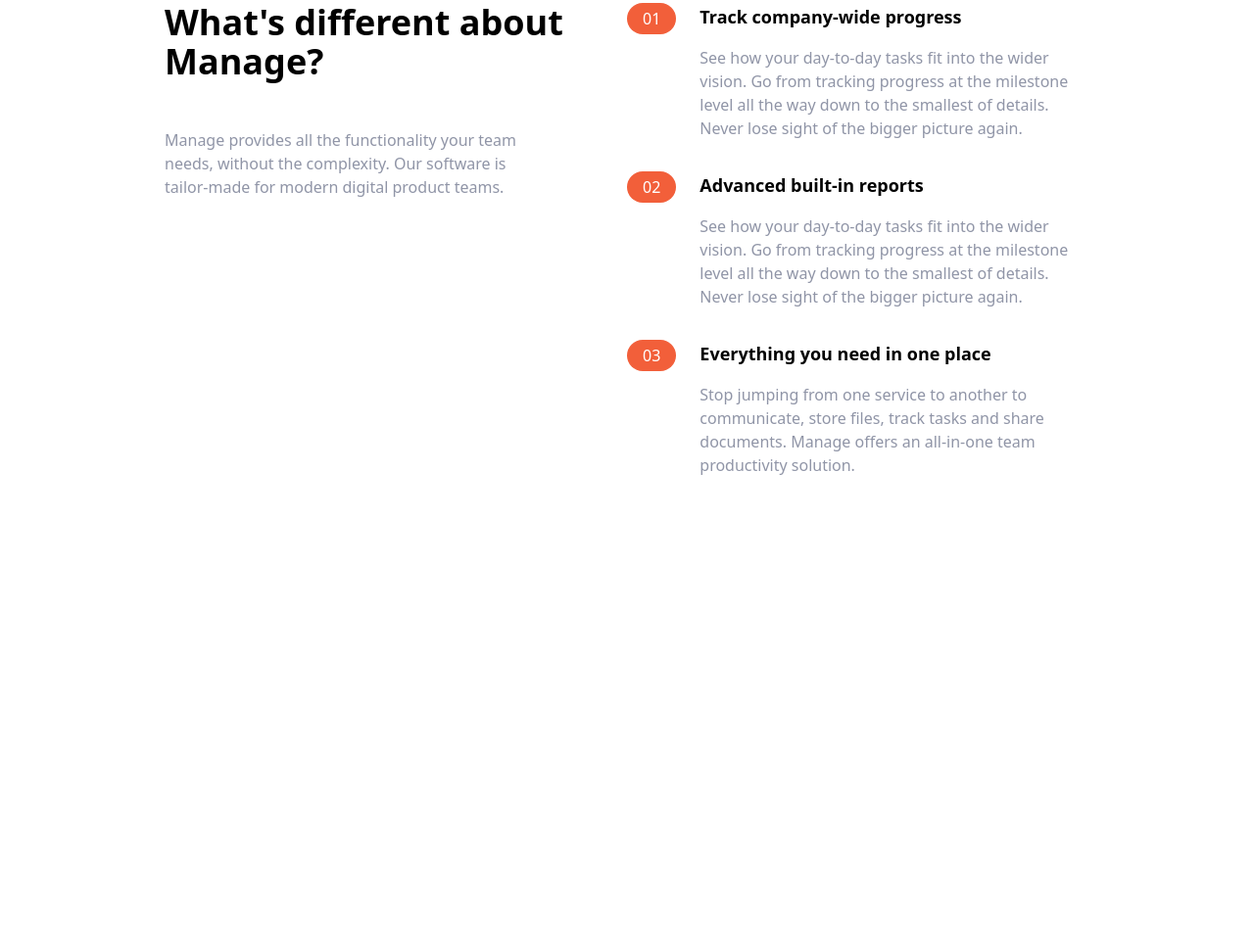
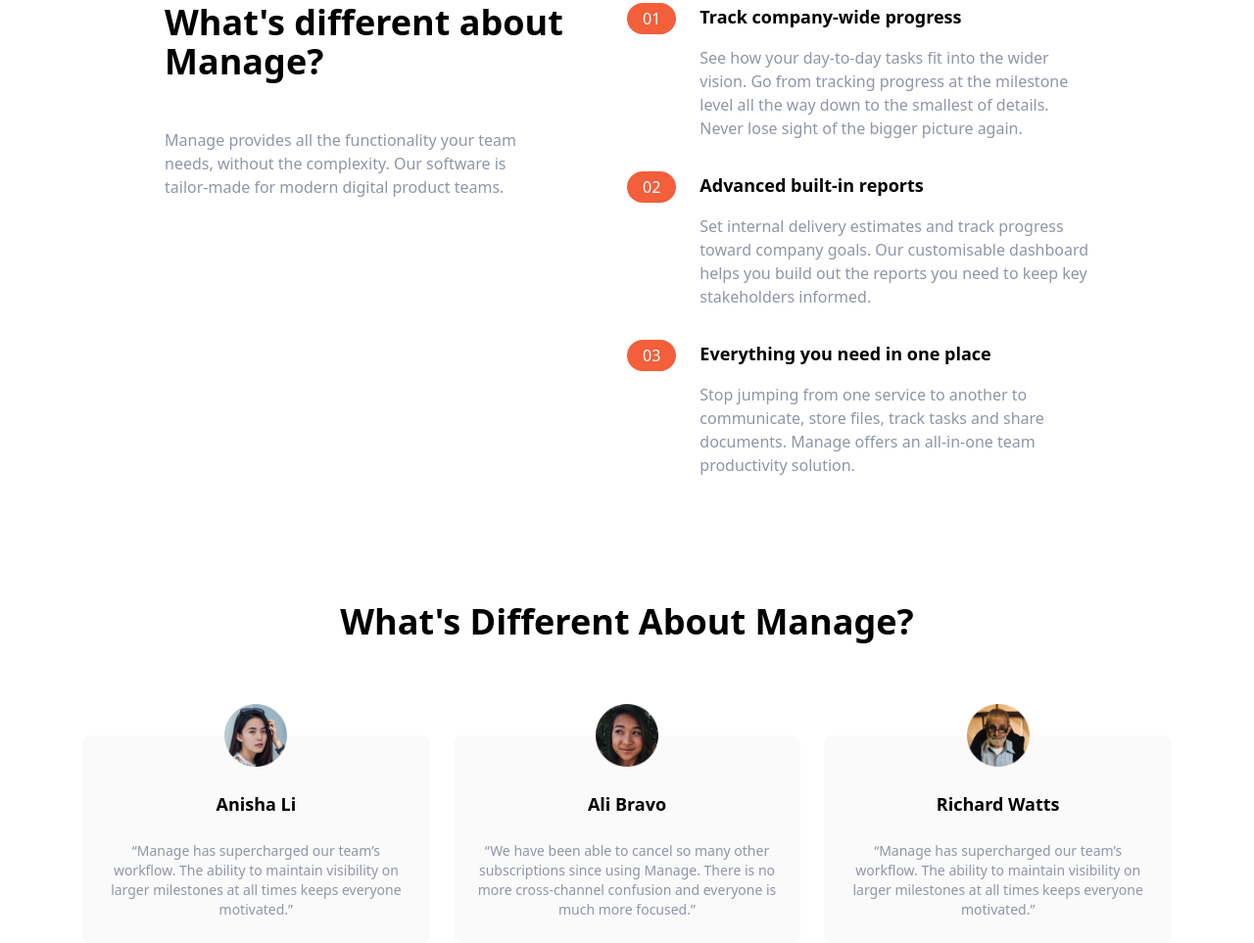
Before and after one commit to kebin20/manage-landing-page-master, a website: page index.html in a window 1280 px wide. Shown: the part 653-1616 px from the top of the page at 98% size. Before the commit the page ends 1140 px from the top, so only its background shows below. Drawn offline with Linux system fonts and the light colour scheme.

Commit message:
Completed testimonials; NOTE: do npm run watch to constantly update styles

```diff
--- a/index.html
+++ b/index.html
@@ -8,36 +8,34 @@
     <title>Manage Landing Page</title>
   </head>
   <body>
-    <!-- Navbar-->
+    <!-- Navbar -->
     <nav class="relative container mx-auto p-6">
-      <!-- Flex container-->
+      <!-- Flex container -->
       <div class="flex items-center justify-between">
         <!-- Logo -->
         <div class="pt-2">
-          <img src="./images/logo.svg" alt="" />
+          <img src="images/logo.svg" alt="" />
         </div>
-        <!-- Menu Items-->
+        <!-- Menu Items -->
         <div class="hidden md:flex items-center space-x-6">
           <a href="#" class="hover:text-darkGrayishBlue">Pricing</a>
           <a href="#" class="hover:text-darkGrayishBlue">Product</a>
           <a href="#" class="hover:text-darkGrayishBlue">About Us</a>
           <a href="#" class="hover:text-darkGrayishBlue">Careers</a>
           <a href="#" class="hover:text-darkGrayishBlue">Community</a>
-          <!-- Button -->
-          <a
-            href=""
-            class="hidden md:block p-3 px-6 pt-2 text-white bg-brightRed rounded-full baseline hover:bg-brightRedLight"
-            >Get Started</a
-          >
         </div>
-      </div>
+        <!-- Button -->
+        <a
+          href="#"
+          class="hidden md:block p-3 px-6 pt-2 text-white bg-brightRed rounded-full baseline hover:bg-brightRedLight"
+          >Get Started</a>
     </nav>
 
     <!-- Hero Section -->
     <section id="hero">
-      <!--Flex Container-->
+      <!-- Flex Container -->
       <div
-        class="container flex flex-col-reverse md:flex-row items-center px-6 mx-auto mt-10 space-y-0 md:space-y-0"
+        class="container flex flex-col-reverse items-center px-6 mx-auto mt-10 space-y-0 md:space-y-0 md:flex-row"
       >
         <!-- Left item -->
         <div class="flex flex-col mb-32 space-y-12 md:w-1/2">
@@ -52,7 +50,7 @@
           </p>
           <div class="flex justify-center md:justify-start">
             <a
-              href=""
+              href="#"
               class="p-3 px-6 pt-2 text-white bg-brightRed rounded-full baseline hover:bg-brightRedLight"
               >Get Started</a
             >
@@ -67,11 +65,11 @@
 
     <!-- Features Section -->
     <section id="features">
-      <!-- Flex container-->
+      <!-- Flex container -->
       <div
         class="container flex flex-col px-4 mx-auto mt-10 space-y-12 md:space-y-0 md:flex-row"
       >
-        <!-- What's Different-->
+        <!-- What's Different -->
         <div class="flex flex-col space-y-12 md:w-1/2">
           <h2 class="max-w-md text-4xl font-bold text-center md:text-left">
             What's different about Manage?
@@ -83,9 +81,9 @@
           </p>
         </div>
 
-        <!-- Numbered List-->
+        <!-- Numbered List -->
         <div class="flex flex-col space-y-8 md:w-1/2">
-          <!-- List Item 1-->
+          <!-- List Item 1 -->
           <div
             class="flex flex-col space-y-3 md:space-y-0 md:space-x-6 md:flex-row"
           >
@@ -102,6 +100,7 @@
                 </h3>
               </div>
             </div>
+
             <div>
               <h3 class="hidden mb-4 text-lg font-bold md:block">
                 Track company-wide progress
@@ -115,7 +114,7 @@
             </div>
           </div>
 
-          <!-- List Item 2-->
+          <!-- List Item 2 -->
           <div
             class="flex flex-col space-y-3 md:space-y-0 md:space-x-6 md:flex-row"
           >
@@ -132,20 +131,20 @@
                 </h3>
               </div>
             </div>
+
             <div>
               <h3 class="hidden mb-4 text-lg font-bold md:block">
                 Advanced built-in reports
               </h3>
               <p class="text-darkGrayishBlue">
-                See how your day-to-day tasks fit into the wider vision. Go from
-                tracking progress at the milestone level all the way down to the
-                smallest of details. Never lose sight of the bigger picture
-                again.
+                Set internal delivery estimates and track progress toward
+                company goals. Our customisable dashboard helps you build out
+                the reports you need to keep key stakeholders informed.
               </p>
             </div>
           </div>
 
-          <!-- List Item 3-->
+          <!-- List Item 3 -->
           <div
             class="flex flex-col space-y-3 md:space-y-0 md:space-x-6 md:flex-row"
           >
@@ -162,6 +161,7 @@
                 </h3>
               </div>
             </div>
+
             <div>
               <h3 class="hidden mb-4 text-lg font-bold md:block">
                 Everything you need in one place
@@ -176,5 +176,57 @@
         </div>
       </div>
     </section>
+
+    <!-- Testimonials -->
+    <section id="testimonials">
+      <!-- Container to heading and testm blocks -->
+      <div class="max-w-6xl px-5 mx-auto mt-32 text-center">
+        <!-- Heading -->
+        <h2 class="text-4xl font-bold text-center">
+          What's Different About Manage?
+        </h2>
+        <!-- Testimonials Container -->
+        <div class="flex flex-col mt-24 md:flex-row md:space-x-6">
+          <!-- Testimonial 1 -->
+          <div
+            class="flex flex-col items-center p-6 space-y-6 rounded-lg bg-veryLightGray md:w-1/3"
+          >
+            <img src="images/avatar-anisha.png" class="w-16 -mt-14" alt="" />
+            <h5 class="text-lg font-bold">Anisha Li</h5>
+            <p class="text-sm text-darkGrayishBlue">
+              “Manage has supercharged our team’s workflow. The ability to
+              maintain visibility on larger milestones at all times keeps
+              everyone motivated.”
+            </p>
+          </div>
+
+          <!-- Testimonial 2 -->
+          <div
+            class="flex flex-col items-center p-6 space-y-6 rounded-lg bg-veryLightGray md:w-1/3"
+          >
+            <img src="images/avatar-ali.png" class="w-16 -mt-14" alt="" />
+            <h5 class="text-lg font-bold">Ali Bravo</h5>
+            <p class="text-sm text-darkGrayishBlue">
+              “We have been able to cancel so many other subscriptions since
+              using Manage. There is no more cross-channel confusion and
+              everyone is much more focused.”
+            </p>
+          </div>
+
+          <!-- Testimonial 3 -->
+          <div
+            class="flex flex-col items-center p-6 space-y-6 rounded-lg bg-veryLightGray md:w-1/3"
+          >
+            <img src="images/avatar-richard.png" class="w-16 -mt-14" alt="" />
+            <h5 class="text-lg font-bold">Richard Watts</h5>
+            <p class="text-sm text-darkGrayishBlue">
+              “Manage has supercharged our team’s workflow. The ability to
+              maintain visibility on larger milestones at all times keeps
+              everyone motivated.”
+            </p>
+          </div>
+        </div>
+      </div>
+    </section>
   </body>
 </html>
```
Also changed, not shown: css/main.css.
